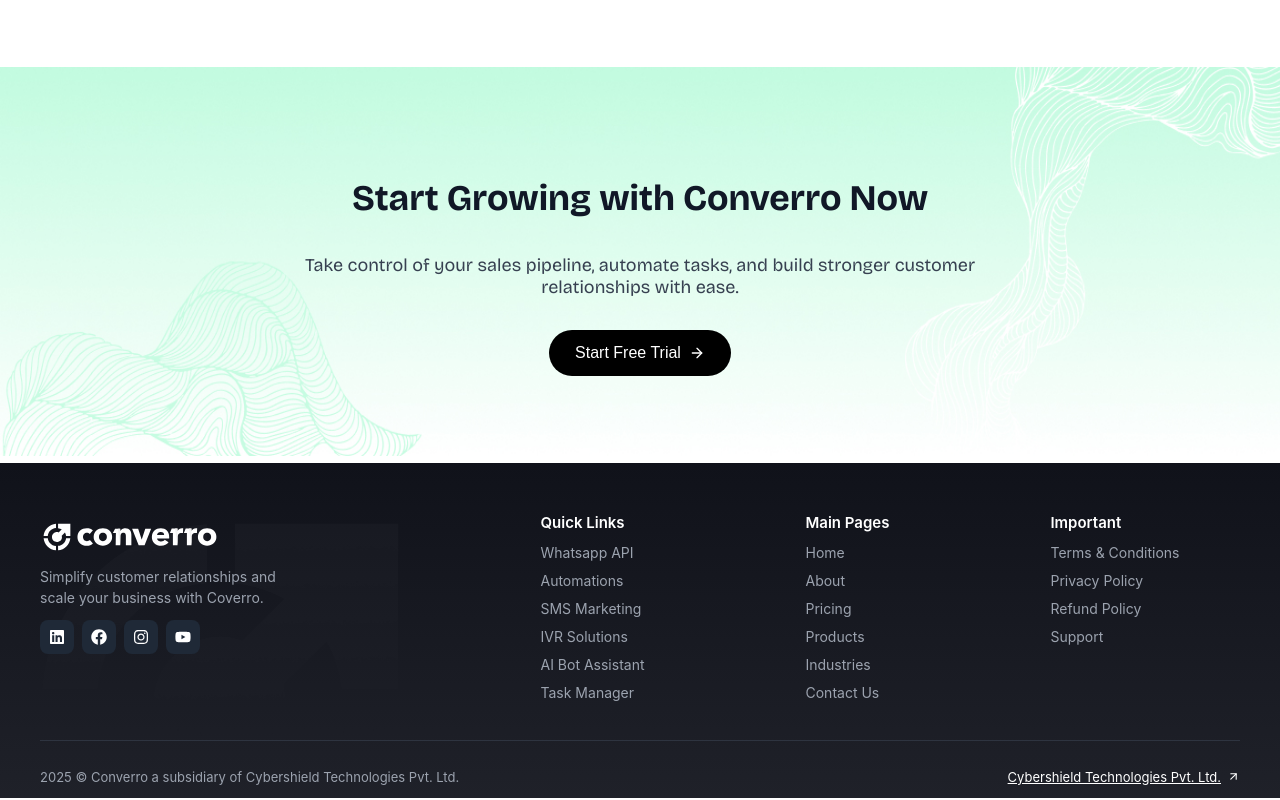
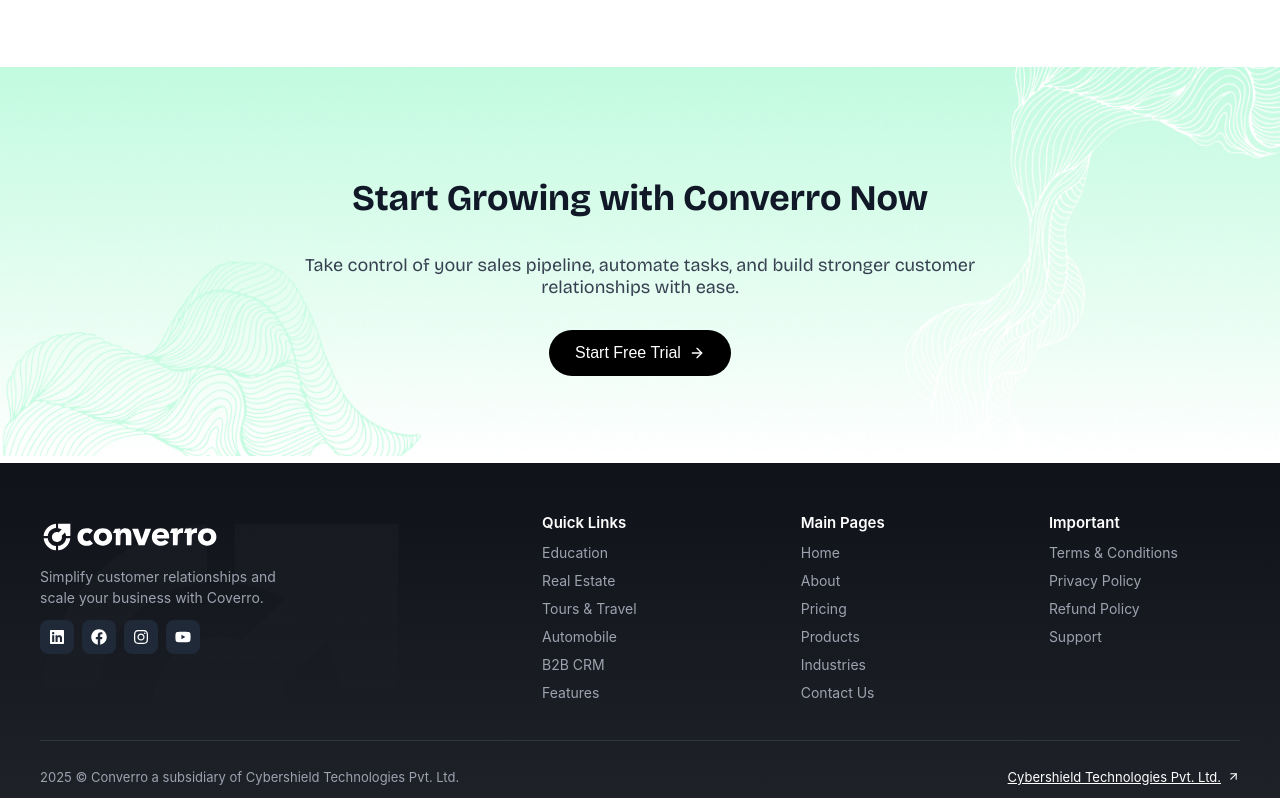
Before and after one commit to IsHa2507/converro, a React (Create React App) app: page / in a window 1280 px wide. Shown: the part 8835-9635 px from the top of the page. Built offline with nearby package versions, Linux system fonts and the light colour scheme.

Commit message:
Update Footer component with new quick links for improved navigation

```diff
--- a/src/components/Footer.js
+++ b/src/components/Footer.js
@@ -57,12 +57,12 @@
           <div>
             <h3>Quick Links</h3>
             <ul>
-              <li><a href="#">Whatsapp API</a></li>
-              <li><a href="#">Automations</a></li>
-              <li><a href="#">SMS Marketing</a></li>
-              <li><a href="#">IVR Solutions</a></li>
-              <li><a href="#">AI Bot Assistant</a></li>
-              <li><a href="#">Task Manager</a></li>
+              <li><a href="/crmsections?cat=education">Education </a></li>
+              <li><a href="/crmsections?cat=real-estate">Real Estate</a></li>
+              <li><a href="/crmsections?cat=tours-travels">Tours & Travel</a></li>
+              <li><a href="/crmsections?cat=automobile">Automobile</a></li>
+              <li><a href="/crmsections?cat=b2b-crm">B2B CRM</a></li>
+              <li><a href="/productsection">Features</a></li>
             </ul>
           </div>
           <div>
```
